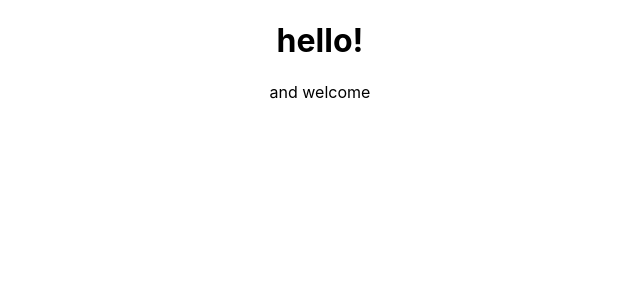
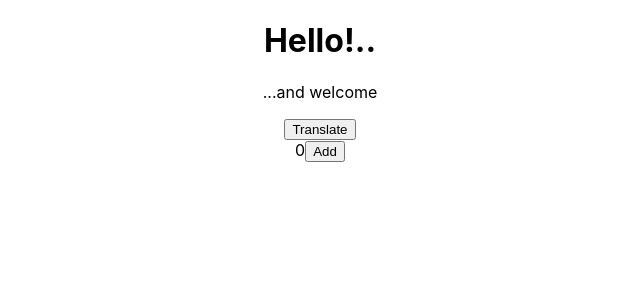
Before and after one commit to hitrov/translation-wrapper, a React (Create React App) app: page / in a window 1280 px wide. Shown: the top 300 px of the page, without its empty margins (320-960 px from the left). Built offline with nearby package versions, Linux system fonts and the light colour scheme.

Commit message:
state, counter

```diff
--- a/src/App.tsx
+++ b/src/App.tsx
@@ -1,35 +1,106 @@
-import React, { useEffect, useState } from 'react';
+import React, { MouseEventHandler, useEffect, useState } from 'react';
 import './App.css';
 
-const Hello = ({ header, content }: { header: string, content: string }) => (
+interface HelloProps {
+  header: string;
+  content: string;
+}
+
+const Hello = ({ header, content }: HelloProps) => (
   <div>
     <h1>{header}</h1>
     <p>{content}</p>
   </div>
 );
 
+interface ActionButtonProps {
+  text: string;
+  onClick: () => void;
+}
+
+const ActionButton = ({ onClick, text }: ActionButtonProps) => (
+  <button onClick={onClick}>{text}</button>
+);
+
 interface WithLoadingProps {
   loading: boolean;
+
   getHeader(): string;
   getContent(): string;
 }
 
+interface WithLoadingState {
+  header: string;
+  content: string;
+  counter: number;
+}
+
 function withLoading<P extends object>(Component: React.ComponentType<P>) {
-  return class WithLoading extends React.Component<P & WithLoadingProps> {
+  return class WithLoading extends React.Component<P & WithLoadingProps, WithLoadingState> {
+    state: Readonly<WithLoadingState> = {
+      header: '',
+      content: '',
+      counter: 0,
+    };
+
+    constructor(props: P & WithLoadingProps) {
+      super(props);
+
+      this.onClick = this.onClick.bind(this);
+      this.onAddClick = this.onAddClick.bind(this);
+    }
+
+    componentDidMount() {
+      const { getContent, getHeader } = this.props;
+
+      this.setState({
+        header: getHeader(),
+        content: getContent(),
+      });
+    }
+
+    onAddClick() {
+      this.setState({
+        counter: this.state.counter + 1,
+      })
+    }
+
+    onClick() {
+      console.log('onClick');
+      // debugger;
+      this.setState({
+        header: 'Теперь...',
+        content: '...по-русски!',
+      });
+    };
+
     render() {
-      const { loading, getContent, getHeader, ...props } = this.props;
-
-      const content = getContent();
-      const header = getHeader();
+      const { loading, ...props } = this.props;
+      // const { loading, getContent, getHeader, ...props } = this.props;
+      // const [ content, setContent ] = useState(getContent());
+      // const [ header, setHeader ] = useState(getHeader());
+      //
+      // const onClick = () => {
+      //   setHeader('Теперь...');
+      //   setContent('...по-русски!');
+      // };
 
       return (
         <>
           {loading && <div>loading...</div>}
           <Component
-            content={content}
-            header={header}
+            header={this.state.header}
+            content={this.state.content}
             {...props as P}
           />
+          <ActionButton
+            text={'Translate'}
+            onClick={this.onClick}
+          />
+          <div>
+            {this.state.counter}
+            <button onClick={this.onAddClick}>Add</button>
+          </div>
         </>
       );
     }
@@ -42,11 +113,11 @@ function App() {
   const [ loading, setLoading ] = useState(true);
 
   useEffect(() => {
-    setTimeout(() => setLoading(false), 5000);
+    setTimeout(() => setLoading(false), 2000);
   });
 
-  const header = 'hello!';
-  const content = 'and welcome';
+  const header = 'Hello!..';
+  const content = '...and welcome';
 
   return (
     <div className="App">
@@ -57,6 +128,11 @@ function App() {
         getHeader={() => header}
         loading={loading}
       />
+
+      {/*<Hello*/}
+      {/*  header={header}*/}
+      {/*  content={content}*/}
+      {/*/>*/}
     </div>
   );
 }
```
